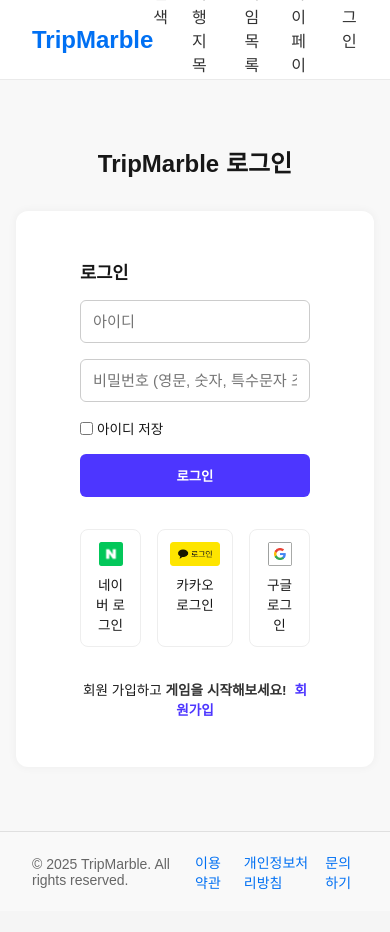
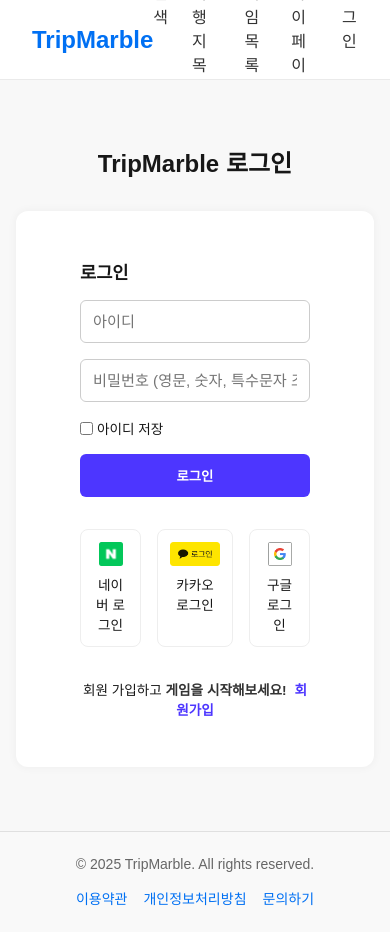
Before and after one commit to 8llow8llowMe/tripmarble, a Next.js app in the folder frontend/web/: page /game in a window 390 px wide. Before the commit the page ends 911 px from the top, so only its background shows below. Built offline with nearby package versions, Linux system fonts and the light colour scheme.

Commit message:
[FE/web] fix: footer 반응형 수정

```diff
--- a/frontend/web/src/components/layout/Footer.module.scss
+++ b/frontend/web/src/components/layout/Footer.module.scss
@@ -34,3 +34,18 @@
 .nav a:hover {
   color: #0051a3;
 }
+
+@media (max-width: 684px) {
+  .footer {
+    height: auto;
+    padding-top: 1.5rem;
+    padding-bottom: 1.5rem;
+    flex-direction: column;
+    align-items: center;
+    gap: 1rem;
+  }
+  .content {
+    flex-direction: column;
+    gap: 1rem;
+  }
+}
```
